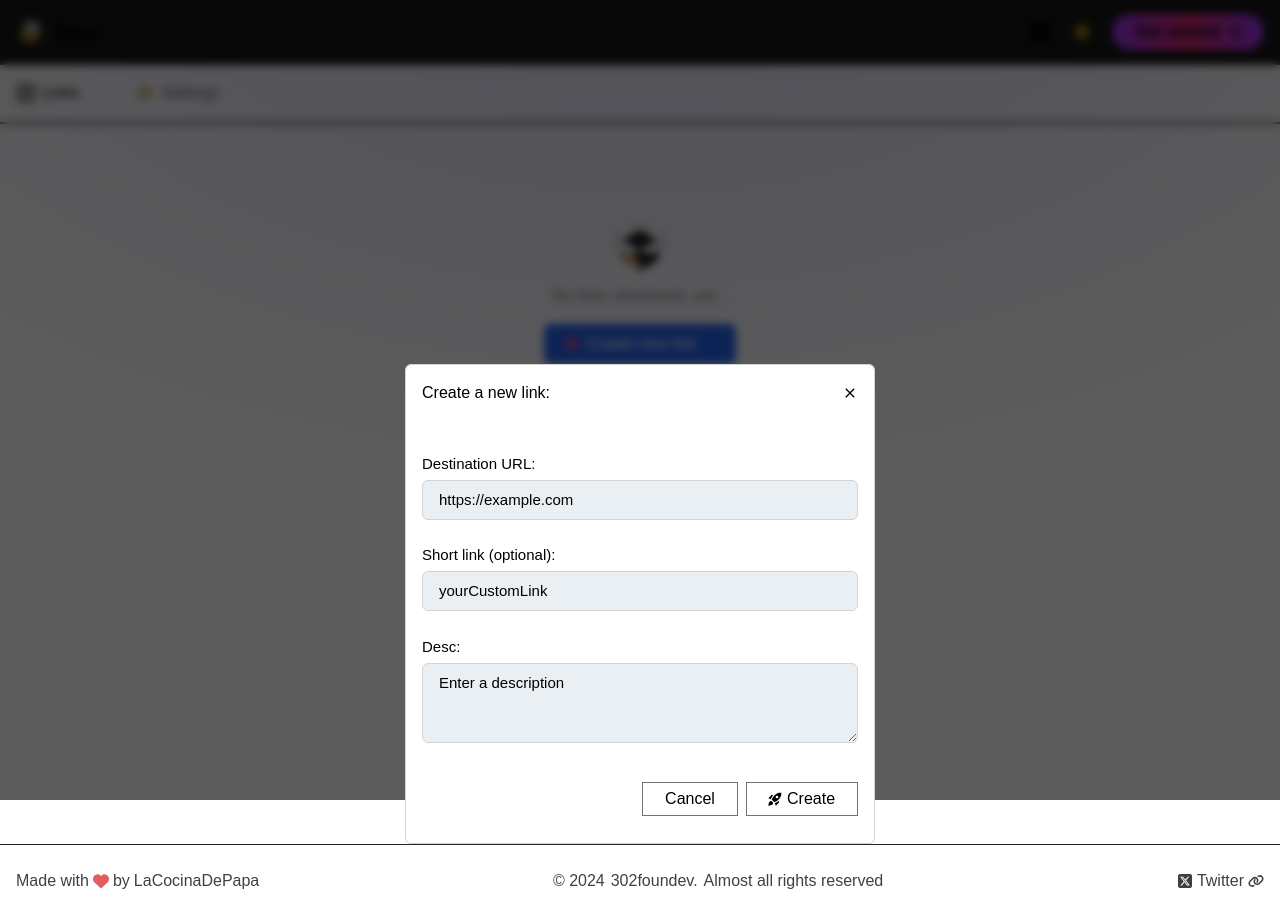
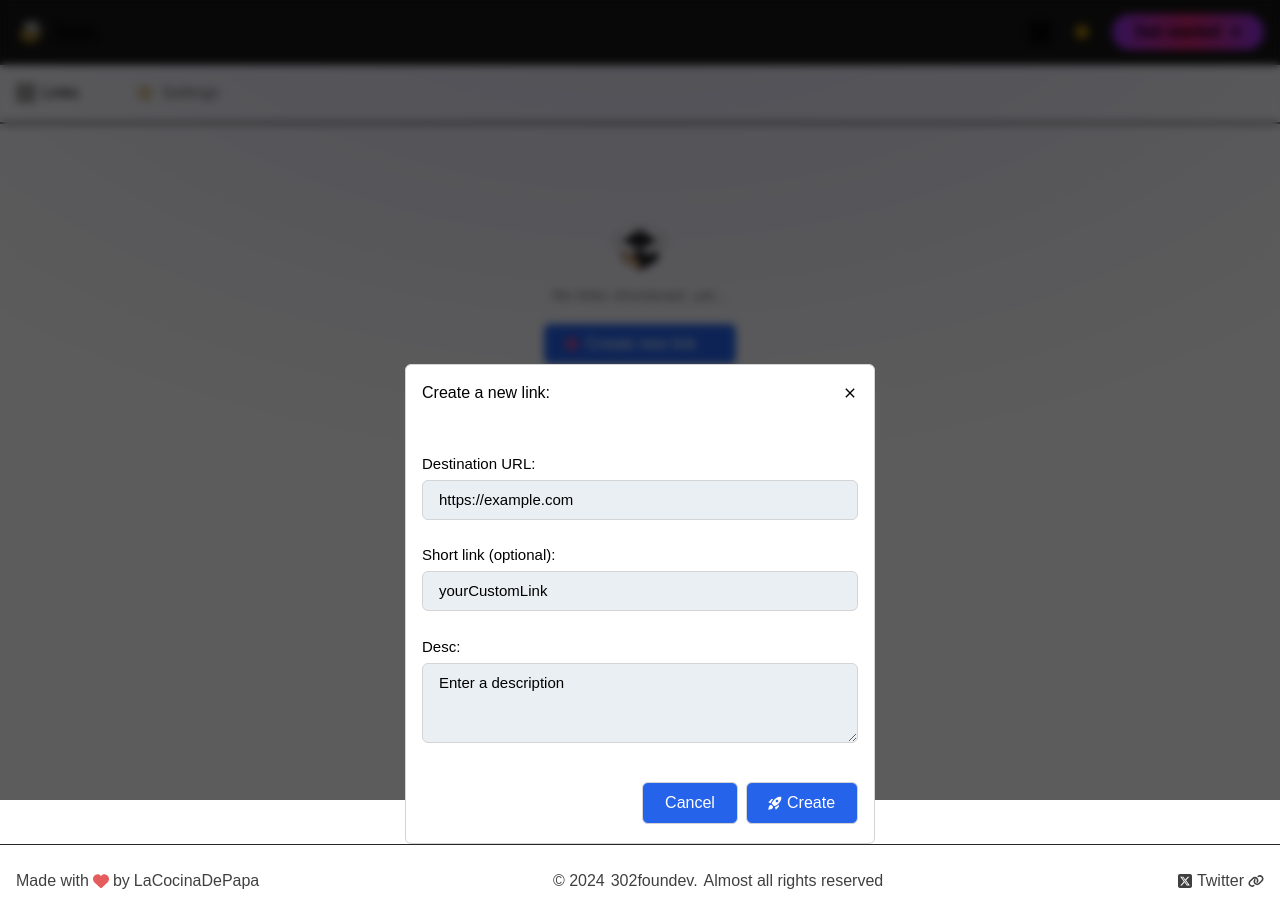
Before and after one commit to 302FoundDev/bee-frontend, a React (Vite) app: page /dashboard in a window 1280 px wide. Both pictures are taken after a click on the button "Create new link". Built offline with nearby package versions, Linux system fonts and the light colour scheme; no server answers; grey boxes are pictures that could not be loaded.

Commit message:
add: button styles

```diff
--- a/src/components/CreateLinkModal.tsx
+++ b/src/components/CreateLinkModal.tsx
@@ -20,7 +20,7 @@ export const Modal = () => {
   return (
     <section className="flex flex-col items-center">
       <Button
-        className="w-48 inline-flex py-2 items-center gap-1.5 dark:hover:bg-neutral-800 border-neutral-300 dark:border-neutral-800"
+        className="w-48 inline-flex items-center gap-1.5 border-neutral-300 dark:border-neutral-800"
         variant="secondary"
         onClick={openModal}
       >
@@ -66,7 +66,7 @@ export const Modal = () => {
                 <input
                   type="text"
                   placeholder="https://example.com"
-                  className="px-4 py-2 mt-1 border rounded-md bg-slate-200/70 placeholder:text-black border-neutral-300 dark:border-neutral-800 dark:placeholder:text-neutral-400"
+                  className="px-4 py-2 mt-1 border rounded-md bg-slate-200/70 placeholder:text-black border-neutral-300 dark:border-neutral-800"
                 />
               </label>
               <label className="flex flex-col text-[15px] mb-6 text-black dark:text-gray-200">
@@ -74,7 +74,7 @@ export const Modal = () => {
                 <input
                   type="text"
                   placeholder="yourCustomLink"
-                  className="px-4 py-2 mt-1 border rounded-md bg-slate-200/70 placeholder:text-black border-neutral-300 dark:border-neutral-800 dark:placeholder:text-neutral-400"
+                  className="px-4 py-2 mt-1 border rounded-md bg-slate-200/70 placeholder:text-black border-neutral-300 dark:border-neutral-800"
                 />
               </label>
 
@@ -82,7 +82,7 @@ export const Modal = () => {
                 Desc:
                 <textarea
                   name="description"
-                  className="w-full h-20 px-4 py-2 mt-1 overflow-auto border rounded-md bg-slate-200/70 placeholder:text-black border-neutral-300 dark:border-neutral-800 dark:placeholder:text-neutral-400"
+                  className="w-full h-20 px-4 py-2 mt-1 overflow-auto border rounded-md bg-slate-200/70 placeholder:text-black border-neutral-300 dark:border-neutral-800"
                   placeholder="Enter a description"
                 />
               </label>
@@ -90,7 +90,7 @@ export const Modal = () => {
               <div className="inline-flex items-end justify-end w-full gap-2 mt-8">
                 <Button
                   onClick={closeModal}
-                  variant="transparent"
+                  variant="secondary"
                   className="w-24 border border-neutral-300 dark:border-neutral-800"
                 >
                   Cancel
@@ -98,7 +98,7 @@ export const Modal = () => {
                 <Button
                   type="submit"
                   className="inline-flex items-center gap-1 border w-28 border-neutral-300 dark:border-neutral-800"
-                  variant="transparent"
+                  variant="secondary"
                 >
                   <MdRocketLaunch />
                   Create
--- a/src/components/ui/Button.tsx
+++ b/src/components/ui/Button.tsx
@@ -25,7 +25,7 @@ export const Button = ({
 
   const variants = {
     primary: 'bg-green-700 hover:bg-green-800',
-    secondary: 'bg-blue-600 hover:bg-blue-700 text-white rounded-md',
+    secondary: 'bg-blue-600 hover:bg-blue-700 text-white rounded-md px-4 py-2',
     danger: 'bg-red-700 hover:bg-red-800',
     outlined: 'border-2 border-pink-700 hover:bg-pink-700 hover:text-white',
     exotic: 'bg-indigo-700 hover:bg-indigo-800',
```
